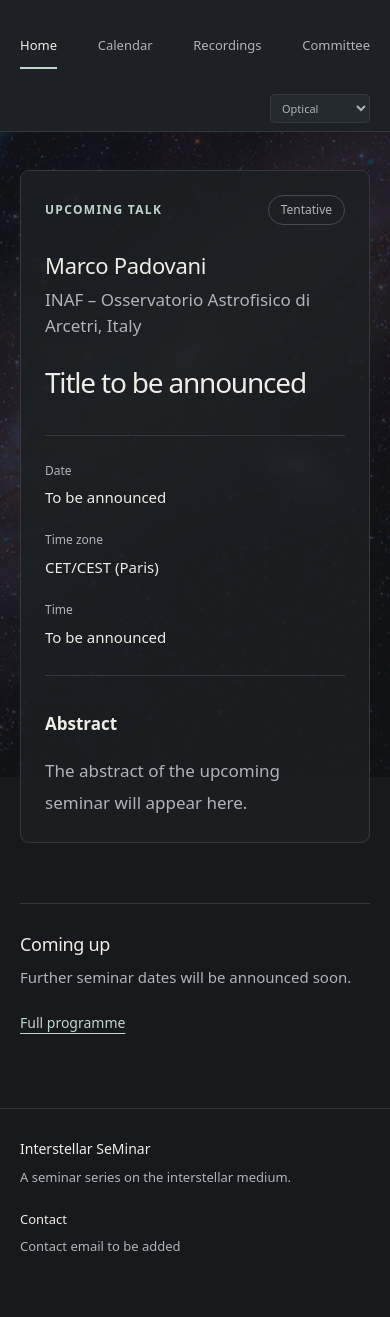
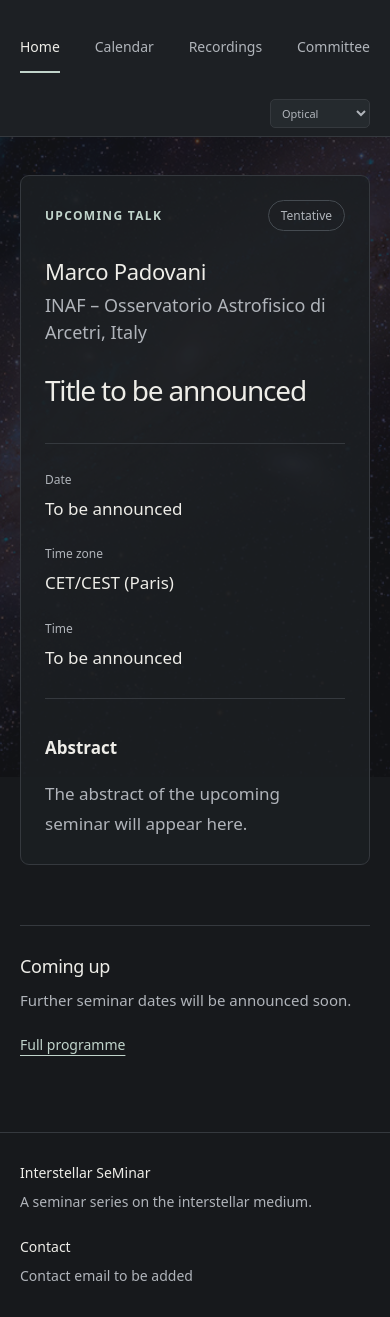
Before and after one commit to PaoloSuin/interstellar-seminars, a plain HTML site: page index.html in a window 390 px wide. Shown: the part 67-1384 px from the top of the page. Before the commit the page ends 1353 px from the top, so only its background shows below. Drawn offline with Linux system fonts and the light colour scheme.

Commit message:
Update style.css

```diff
--- a/css/style.css
+++ b/css/style.css
@@ -297,3 +297,81 @@ footer {
     font-size: 11px;
   }
 }
+
+
+
+
+
+/* ==========================================
+   Typography improvements
+   ========================================== */
+
+/* General text */
+body {
+  font-size: 18px;
+  line-height: 1.75;
+}
+
+/* Navigation */
+nav a {
+  font-size: 15px;
+}
+
+/* Featured seminar */
+.featured-presenter p {
+  font-size: 18px;
+}
+
+.talk .details dd {
+  font-size: 17px;
+}
+
+.talk .abstract p {
+  font-size: 18px;
+  line-height: 1.8;
+}
+
+/* Calendar and past seminars */
+.seminar-card .speaker,
+.seminar-card .abstract-text {
+  font-size: 17px;
+}
+
+.seminar-card .seminar-meta {
+  font-size: 15px;
+}
+
+/* Committee */
+.member-affiliation {
+  font-size: 16px;
+}
+
+.member-role,
+.member-research {
+  font-size: 17px;
+}
+
+.member-links a {
+  font-size: 15px;
+}
+
+/* Footer */
+.footer-caption,
+.contact {
+  font-size: 14px;
+}
+
+/* Mobile */
+@media (max-width: 760px) {
+  body {
+    font-size: 17px;
+  }
+
+  .talk .abstract p {
+    font-size: 17px;
+  }
+
+  nav a {
+    font-size: 14px;
+  }
+}
```
